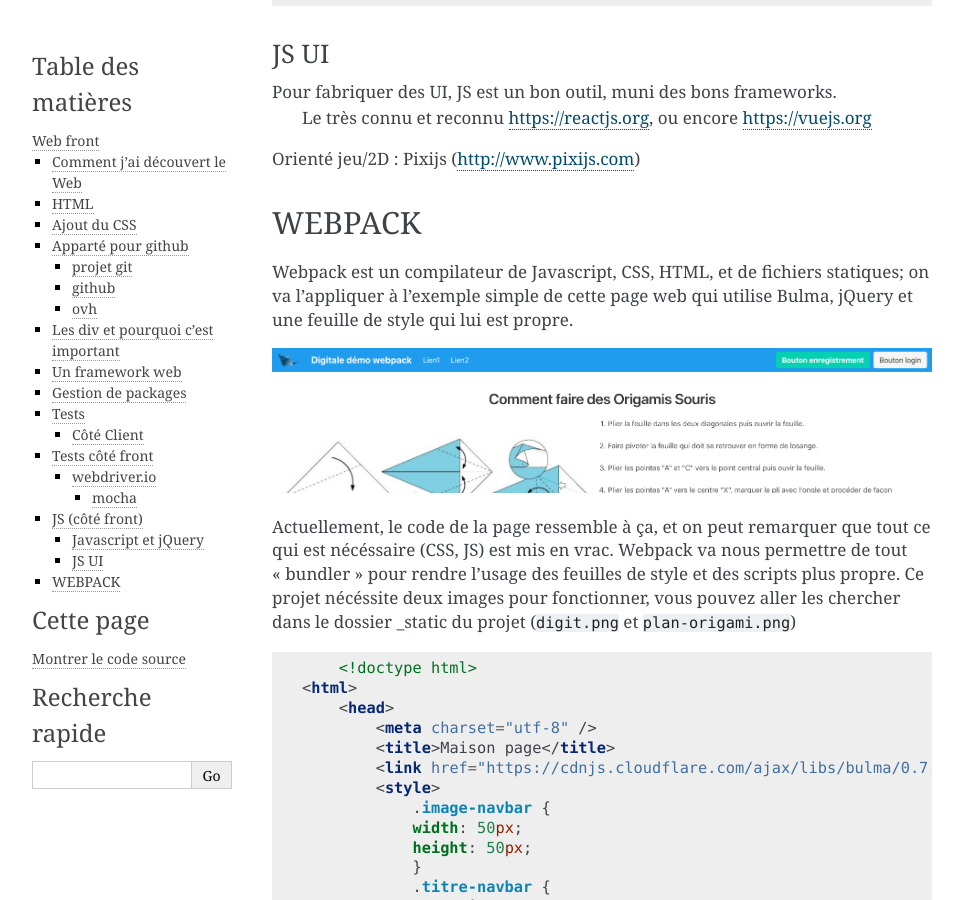
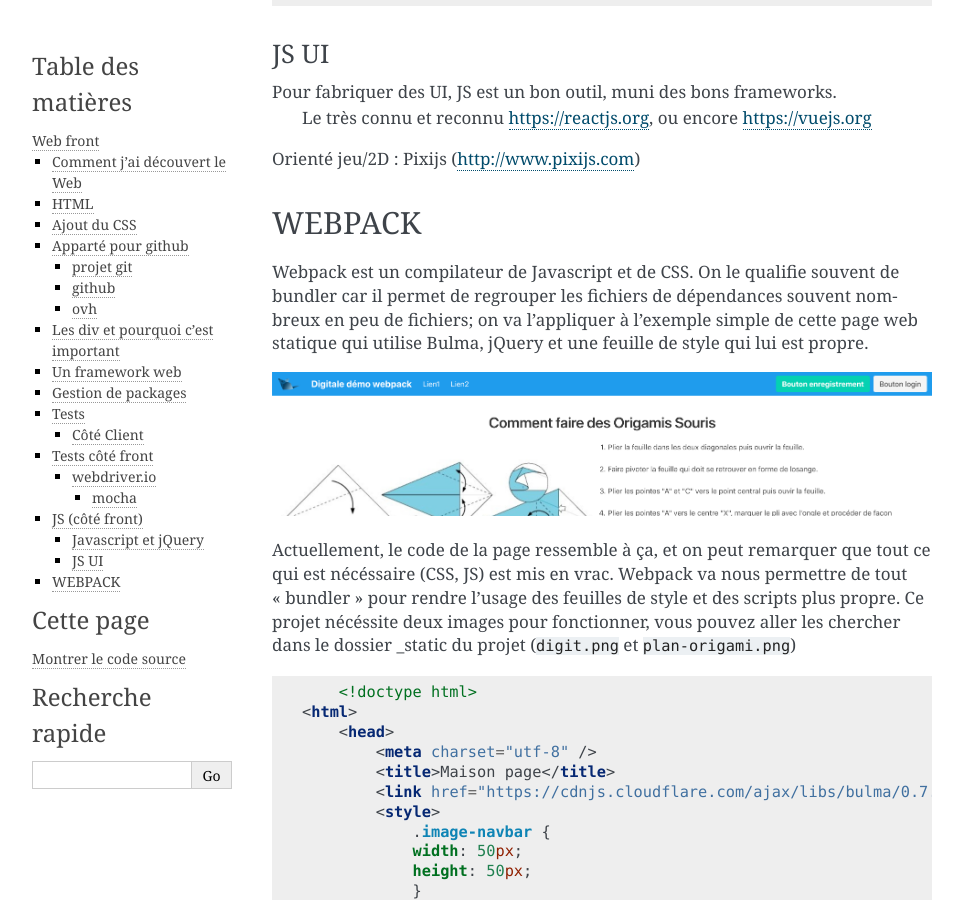
Before and after one commit to FrancoisBrucker/web_serveur, a Sphinx documentation site: the page built from source/cours_1_1_web_front.rst, in a window 1280 px wide and 900 px high, scrolled down 17265 px. Shown: the whole window, without its empty margins (148-1111 px from the left). Built offline with Sphinx 7.4.7, drawn with Linux system fonts in a browser that asks for light colours.

Commit message:
Update final

```diff
--- a/source/cours_1_1_web_front.rst
+++ b/source/cours_1_1_web_front.rst
@@ -772,7 +772,7 @@ Orienté jeu/2D : Pixijs (http://www.pixijs.com)
 
 WEBPACK
 =======
-Webpack est un compilateur de Javascript, CSS, HTML, et de fichiers statiques; on va l'appliquer à l'exemple simple de cette page web qui utilise Bulma, jQuery et une feuille de style qui lui est propre.
+Webpack est un compilateur de Javascript et de CSS. On le qualifie souvent de bundler car il permet de regrouper les fichiers de dépendances souvent nombreux en peu de fichiers; on va l'appliquer à l'exemple simple de cette page web statique qui utilise Bulma, jQuery et une feuille de style qui lui est propre.
 
 .. image:: _static/site_demo_bulma.png
 
```
